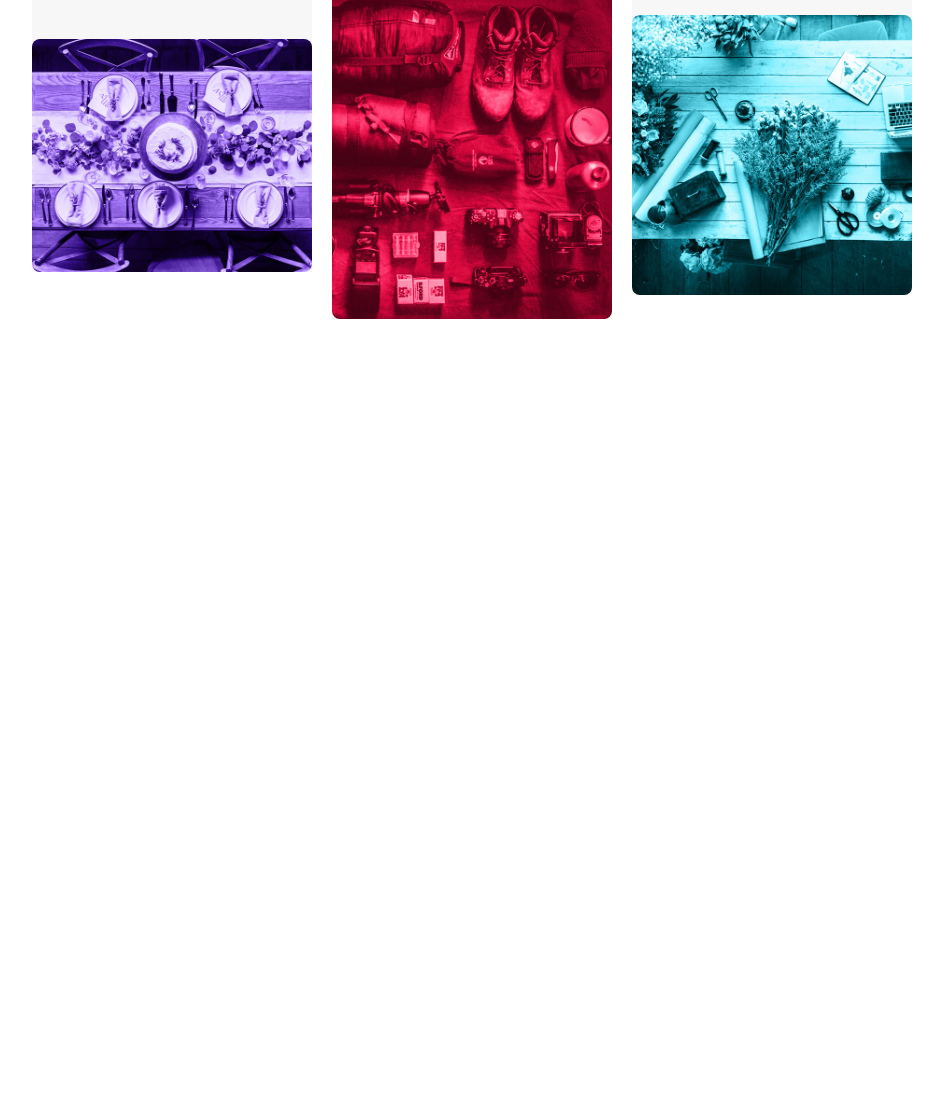
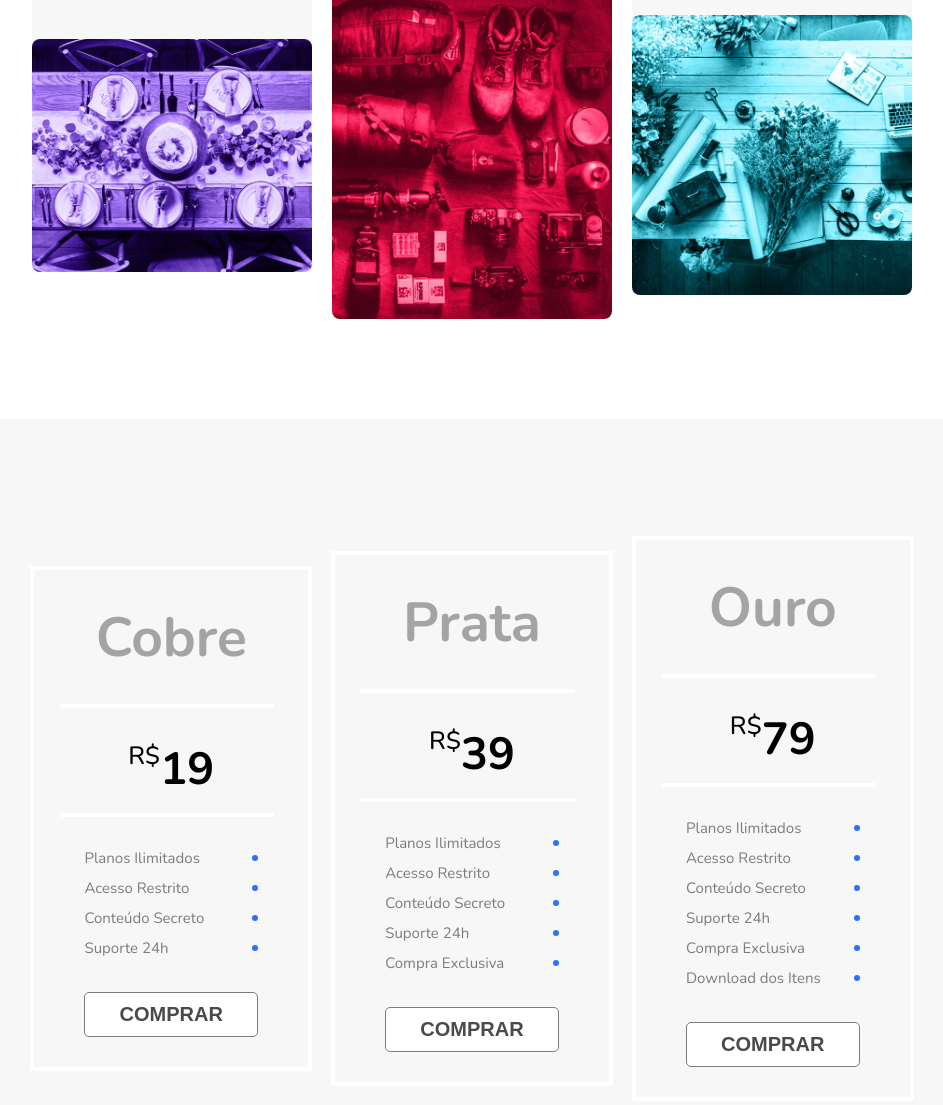
Before and after one commit to vitor-hoffmann/FlexBlog, a plain HTML site: page index.html in a window 1280 px wide. Shown: the part 1234-2339 px from the top of the page, without its empty margins (168-1111 px from the left). Before the commit the page ends 1653 px from the top, so only its background shows below. Drawn offline with nearby package versions, Linux system fonts and the light colour scheme.

Commit message:
feat: implementado pagina de valores

```diff
--- /dev/null
+++ b/css/precos.css
@@ -0,0 +1,100 @@
+.precos{
+    background-color: #f7f7f7;
+    height: 100vh;
+    display: flex;
+    justify-content: center;
+    align-items: center;
+    margin: 0;
+    padding: 0;
+}
+.div-precos{
+    gap: 1.5vw;
+    display: flex;
+    flex-wrap: wrap;
+    justify-content: center;
+    align-items: center;
+}
+.beneficios{
+    margin-top: 3vh;
+}
+.beneficios li{
+    display: flex;
+    font-size: 1.5rem;
+    margin-bottom: 10px;
+    justify-content: space-between;
+    align-items: center;
+    color: #7c7c7c;
+    list-style-type: none;
+}
+.beneficios li::after{
+    content: "";
+    display: block;
+    top: 0;
+    left: 0;
+    width: 6px;
+    height: 6px;
+    border-radius: 50%;
+    background-color: #2c70ff;
+}
+.titulo-e-preco{
+    display: flex;
+    flex-direction: column;
+    align-items: center;
+}
+.reais{
+    font-size: 2.5rem;
+    font-weight: 500;
+}
+.valor{
+    display: flex;
+    position: relative;
+    padding-top: 3vh;
+    padding-bottom: 3vh;
+}
+.valor::before{
+    content: "";
+    position: absolute;
+    top: -10%;
+    left: -80%;
+    width: 250%;
+    height: 4px;
+    background-color: white;
+}
+.valor::after{
+    content: "";
+    position: absolute;
+    top: 90%;
+    left: -80%;
+    width: 250%;
+    height: 4px;
+    background-color: white;
+}
+.preco{
+    font-size: 4.5rem;
+    font-weight: 700;
+}
+.titulo{
+    color: #a4a4a4;
+    font-size: 5.5rem;
+    font-weight: 700;
+    padding-bottom: 5vh;
+}
+.cobre, .prata, .ouro{
+    border: 4px solid white;
+    display: flex;
+    flex-direction: column;
+    width: 22vw;
+    height: auto;
+    padding: 30px 50px 30px 50px;
+}
+.div-precos button{
+    margin-top: 3vh;
+    color: rgb(74, 74, 74);
+    cursor: pointer;
+    padding: 10px 0 10px 0;
+    border: 1px solid #7c7c7c;
+    border-radius: 5px;
+    background-color: white;
+    font-weight: 600;
+    font-size: 2rem;
+}
--- a/index.html
+++ b/index.html
@@ -67,5 +67,65 @@
         </div>
     </section>
 
+    <section class="precos">
+        <div class="div-main">
+            <div class="content-precos">
+                <div class="div-precos">
+                    <div class="cobre">
+                        <div class="titulo-e-preco">
+                            <a class="titulo">Cobre</a>
+                            <div class="valor">
+                                <a class="reais">R$</a>
+                                <a class="preco">19</a>
+                            </div>
+                        </div>
+                        <div class="beneficios">
+                            <li>Planos Ilimitados</li>
+                            <li>Acesso Restrito</li>
+                            <li>Conteúdo Secreto</li>
+                            <li>Suporte 24h</li>
+                        </div>
+                        <button>COMPRAR</button>
+                    </div>
+                    <div class="prata">
+                        <div class="titulo-e-preco">
+                            <a class="titulo">Prata</a>
+                            <div class="valor">
+                                <a class="reais">R$</a>
+                                <a class="preco">39</a>
+                            </div>
+                        </div>
+                        <div class="beneficios">
+                            <li>Planos Ilimitados</li>
+                            <li>Acesso Restrito</li>
+                            <li>Conteúdo Secreto</li>
+                            <li>Suporte 24h</li>
+                            <li>Compra Exclusiva</li>
+                        </div>
+                        <button>COMPRAR</button>
+                    </div>
+                    <div class="ouro">
+                        <div class="titulo-e-preco">
+                            <a class="titulo">Ouro</a>
+                            <div class="valor">
+                                <a class="reais">R$</a>
+                                <a class="preco">79</a>
+                            </div>
+                        </div>
+                        <div class="beneficios">
+                            <li>Planos Ilimitados</li>
+                            <li>Acesso Restrito</li>
+                            <li>Conteúdo Secreto</li>
+                            <li>Suporte 24h</li>
+                            <li>Compra Exclusiva</li>
+                            <li>Download dos Itens</li>
+                        </div>
+                        <button>COMPRAR</button>
+                    </div>
+                </div>
+            </div>
+        </div>
+    </section>
+
 </body>
 </html>
--- a/styles.css
+++ b/styles.css
@@ -1,6 +1,7 @@
 @import "./css/header.css";
 @import "./css/herosection.css";
 @import "./css/produtos.css";
+@import "./css/precos.css";
 
 *{
     box-sizing: border-box;
```
